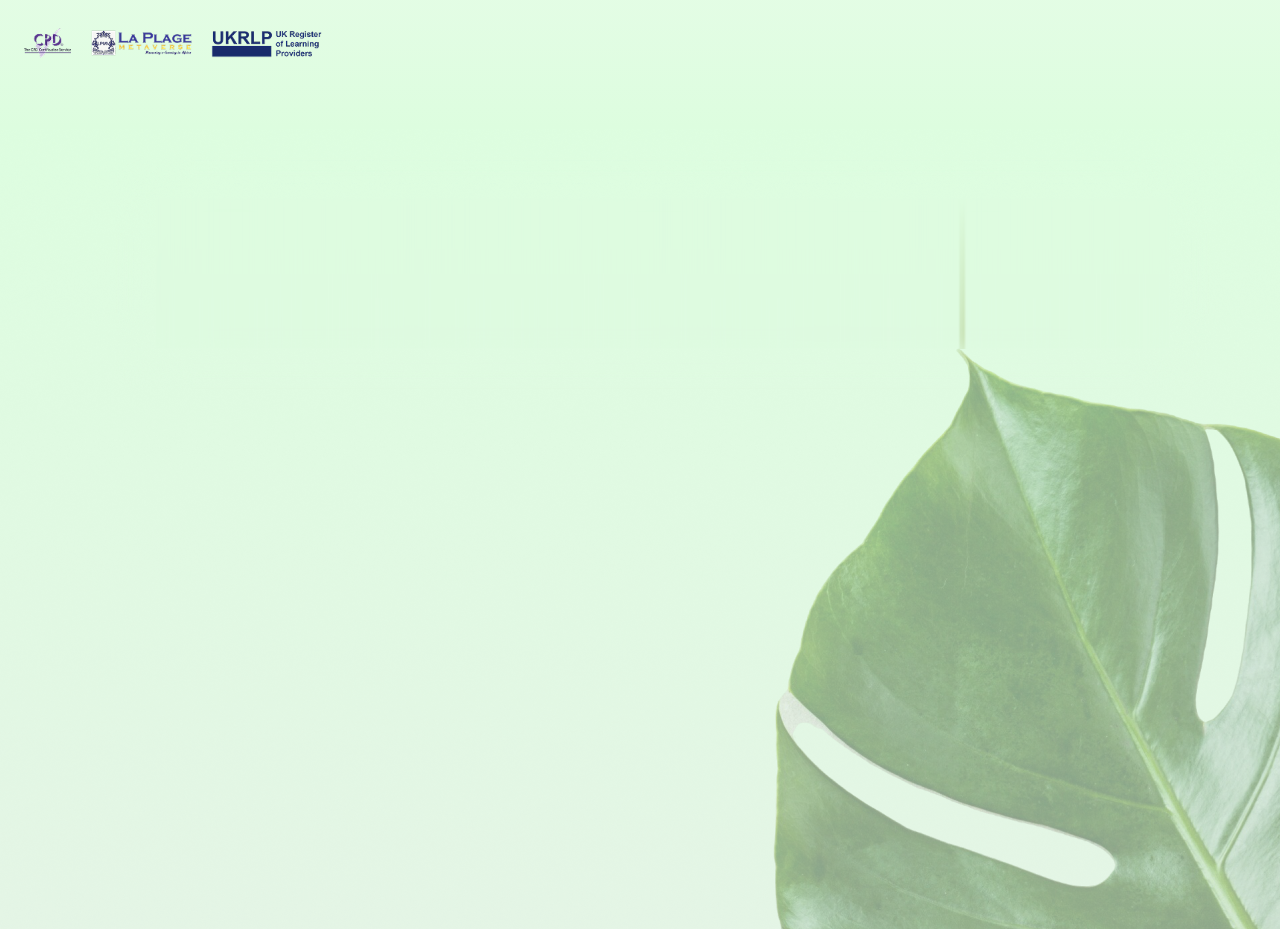
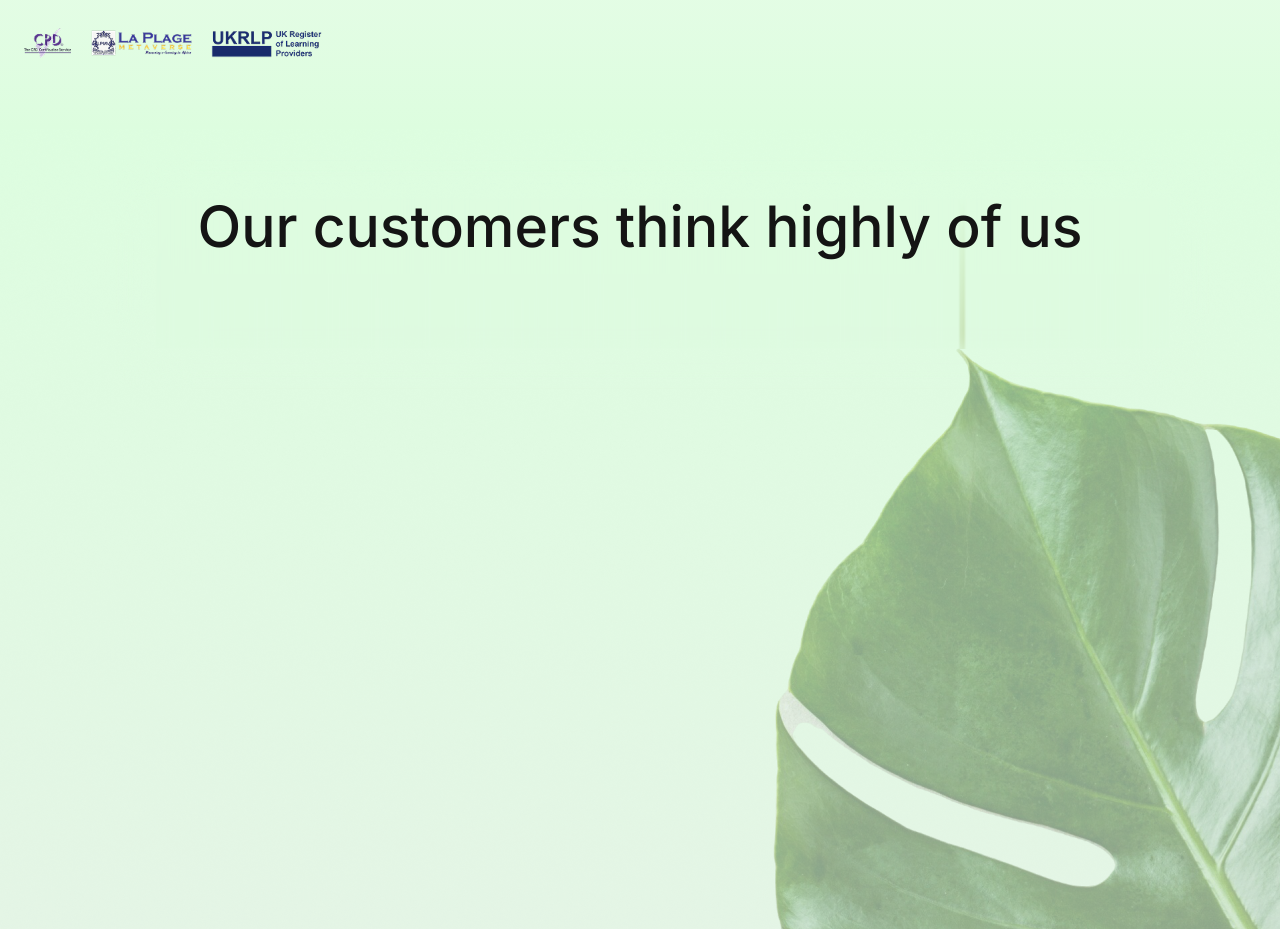
Before and after one commit to Plantbased-ORG/plantbasedmeals, a Next.js app: page / in a window 1280 px wide. Shown: the part 3020-3949 px from the top of the page. Built offline with nearby package versions, Linux system fonts and the light colour scheme.

Commit message:
added header

```diff
--- a/src/components/sections/TestimonialsSection.tsx
+++ b/src/components/sections/TestimonialsSection.tsx
@@ -10,6 +10,14 @@ export default function TestimonialsSection() {
         fill
         className="object-cover"
       />
+
+      {/* Content */}
+      <div className="relative z-10 max-w-[1512px] mx-auto px-6 py-16">
+        {/* Heading */}
+        <h2 className="text-[57px] font-medium leading-[120%] tracking-[-1%] text-[#141414] text-center">
+          Our customers think highly of us
+        </h2>
+      </div>
     </section>
   )
 }
```
